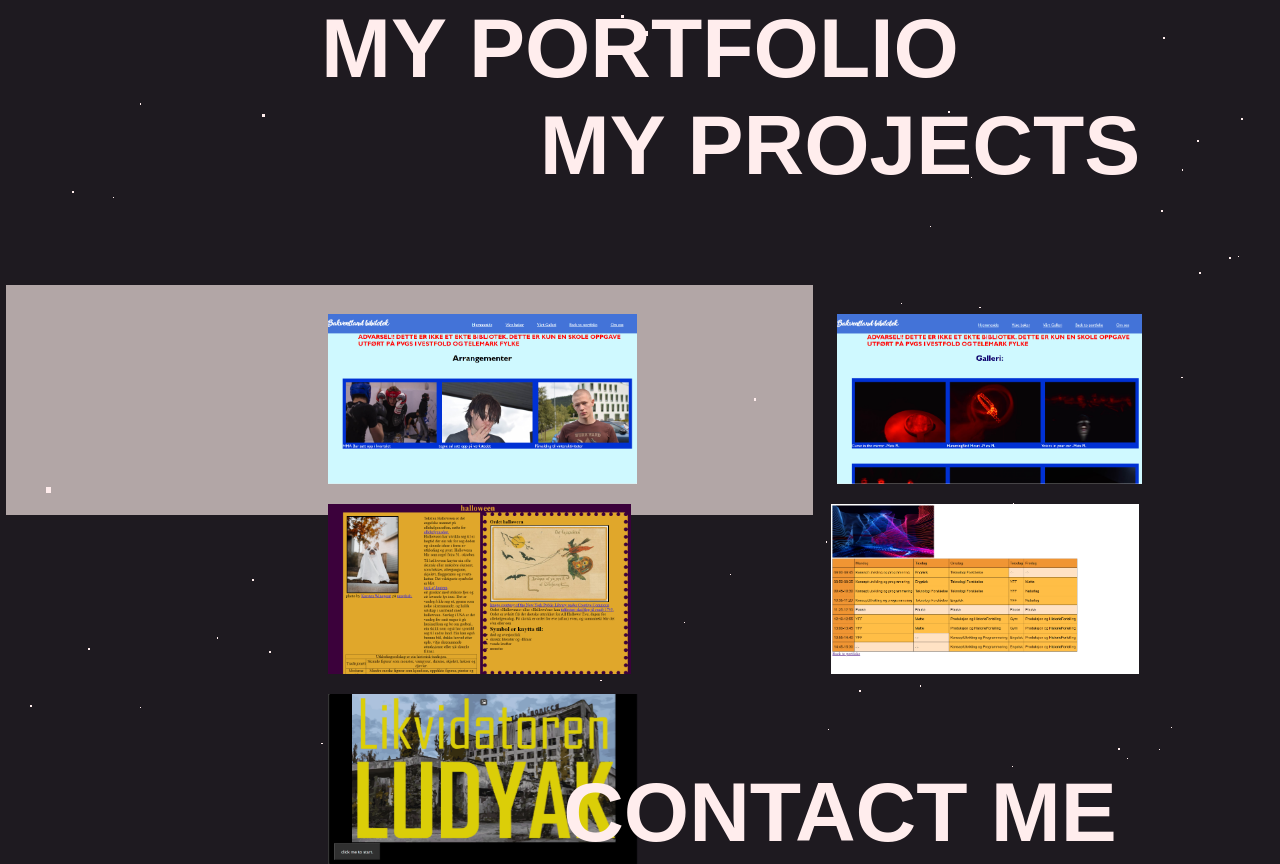
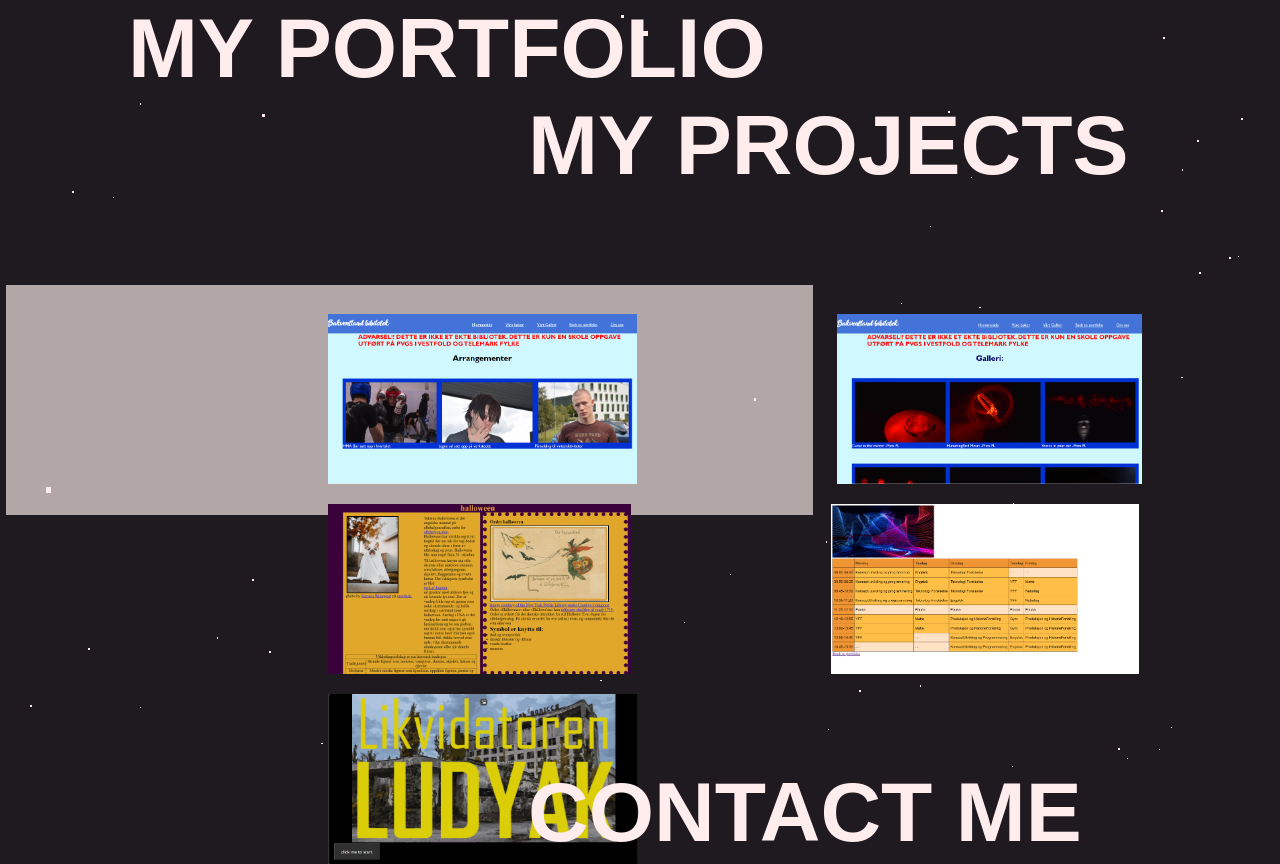
Before and after one commit to Mats-Florell/Portfolio, a PHP site: page / in a window 1280 px wide. Run offline with PHP 8.4, Linux system fonts and the light colour scheme.

Commit message:
Update style.css

```diff
--- a/style.css
+++ b/style.css
@@ -19,9 +19,8 @@
 
 .section
 {
-    display: flex;
+    display: grid;
     align-items: center;
-    flex-direction: column;
     position: relative;
     font-family: 'Cabin', sans-serif;
     color: #ffeded;
@@ -58,4 +57,5 @@
 
     height: 50vh;
 
+
 }
```
